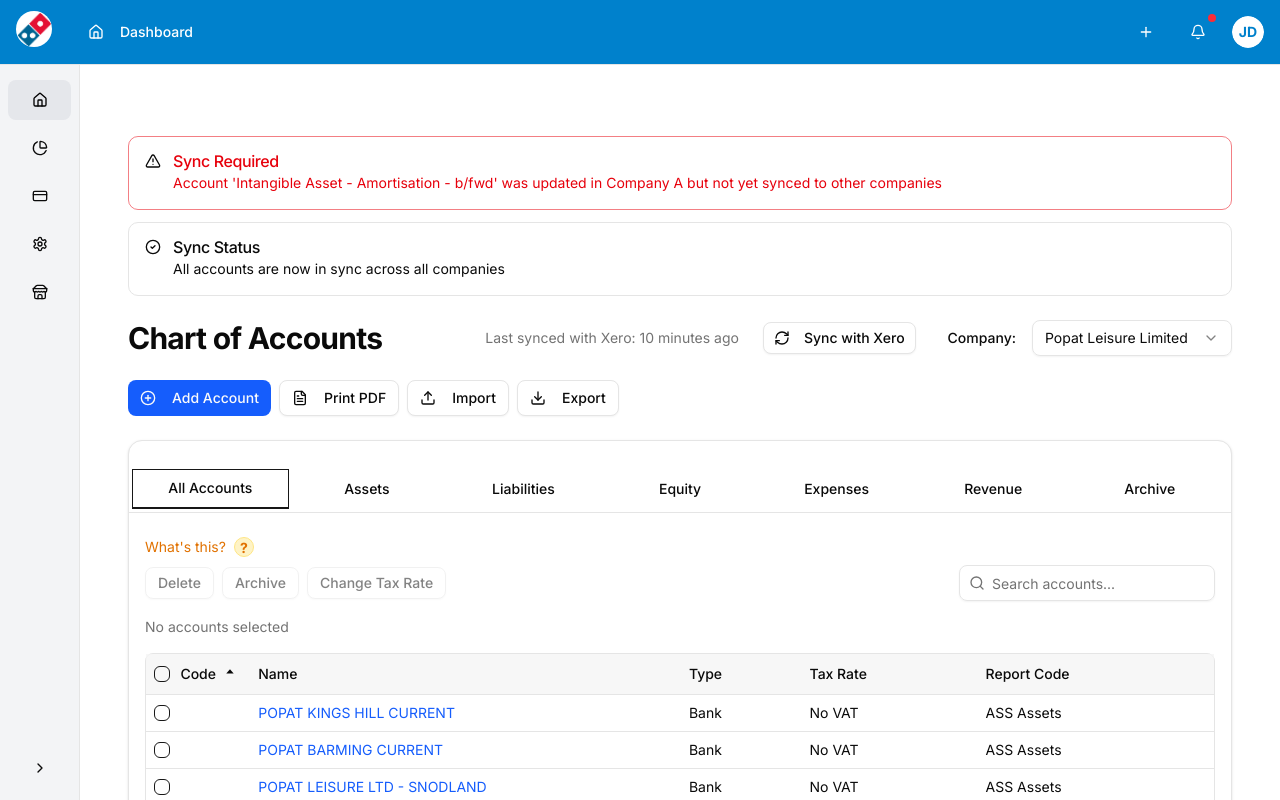
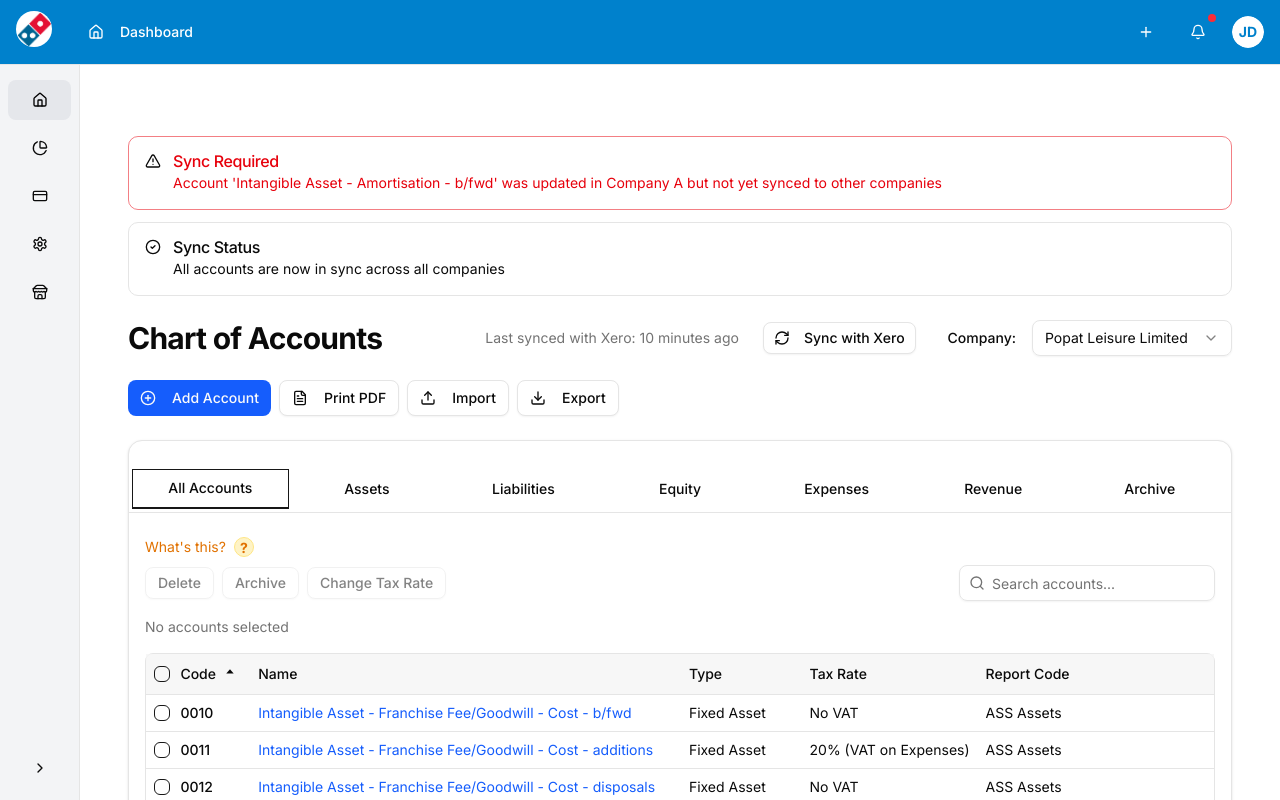
Before and after one commit to Nyal101/finchise-mockup, a Next.js app: page /accounting/ChartOfAccounts in a window 1280 px wide. Shown: the top 800 px of the page. Built offline with nearby package versions, Linux system fonts and the light colour scheme.

Commit message:
fix payroll

```diff
--- a/src/app/accounting/ChartOfAccounts/page.tsx
+++ b/src/app/accounting/ChartOfAccounts/page.tsx
@@ -115,60 +115,6 @@
 
 // Mock data for chart of accounts
 const mockAccounts: Account[] = [
-  {
-    id: "POPAT-KINGS",
-    code: "",
-    name: "POPAT KINGS HILL CURRENT",
-    type: "Bank",
-    taxRate: "No VAT",
-    reportCode: "ASS Assets",
-    selected: false
-  },
-  {
-    id: "POPAT-BARMING",
-    code: "",
-    name: "POPAT BARMING CURRENT",
-    type: "Bank",
-    taxRate: "No VAT",
-    reportCode: "ASS Assets",
-    selected: false
-  },
-  {
-    id: "POPAT-LEISURE",
-    code: "",
-    name: "POPAT LEISURE LTD - SNODLAND",
-    type: "Bank",
-    taxRate: "No VAT",
-    reportCode: "ASS Assets",
-    selected: false
-  },
-  {
-    id: "POPAT-LOOSE",
-    code: "",
-    name: "POPAT LOOSE CURRENT",
-    type: "Bank",
-    taxRate: "No VAT",
-    reportCode: "ASS Assets",
-    selected: false
-  },
-  {
-    id: "POPAT-RESERVE",
-    code: "",
-    name: "POPAT RESERVE",
-    type: "Bank",
-    taxRate: "No VAT",
-    reportCode: "ASS Assets",
-    selected: false
-  },
-  {
-    id: "POPAT-MTC",
-    code: "",
-    name: "POPAT MTC CURRENT",
-    type: "Bank",
-    taxRate: "No VAT",
-    reportCode: "ASS Assets",
-    selected: false
-  },
   {
     id: "0010",
     code: "0010",
--- a/src/app/accounting/Contacts/page.tsx
+++ b/src/app/accounting/Contacts/page.tsx
@@ -9,7 +9,7 @@
   CardTitle,
 } from "@/components/ui/card"
 import { Input } from "@/components/ui/input"
-import { Plus, Search, RefreshCw, Check, Filter } from "lucide-react"
+import { Plus, Search, RefreshCw, Filter } from "lucide-react"
 import {
   Dialog,
   DialogContent,
@@ -39,24 +39,21 @@
   const [isSyncing, setIsSyncing] = React.useState<boolean>(false)
   const [isDialogOpen, setIsDialogOpen] = React.useState(false)
   const [newContactName, setNewContactName] = React.useState("")
-  const [selectedCompanies, setSelectedCompanies] = React.useState<string[]>([])
   const [selectedContactIds, setSelectedContactIds] = React.useState<string[]>([])
   const [contactSearch, setContactSearch] = React.useState("")
   const [selectedCompanyFilter, setSelectedCompanyFilter] = React.useState<string>("all")
   const [selectedAccountCode, setSelectedAccountCode] = React.useState<string>("")
+  const [selectedCompany, setSelectedCompany] = React.useState<string>("")
 
   // Mock data - replace with actual data from your backend
   const companies = [
-    { id: "1", name: "Company A" },
-    { id: "2", name: "Company B" },
-    { id: "3", name: "Company C" },
-    { id: "4", name: "Company D" },
-    { id: "5", name: "Company E" },
-    { id: "6", name: "Company F" },
-    { id: "7", name: "Company G" },
-    { id: "8", name: "Company H" },
-    { id: "9", name: "Company I" },
-    { id: "10", name: "Company J" },
+    { id: "1", name: "Bajs Limited" },
+    { id: "2", name: "Bellam & Co Limited" },
+    { id: "3", name: "Topbake Limited" },
+    { id: "4", name: "R&D Yorkshire Limited" },
+    { id: "5", name: "Dhillon Brothers Limited" },
+    { id: "6", name: "Radas Pizza Ltd" },
+    { id: "7", name: "Nij Enterprises Ltd" },
   ]
 
   const accountCodes = [
@@ -96,7 +93,7 @@
     {
       id: "1",
       name: "1st Waste Management",
-      company: "Waste Management",
+      company: "Bajs Limited",
       lastSynced: "2024-03-20",
       defaultAccountCode: "5001",
       status: "active",
@@ -105,7 +102,7 @@
     {
       id: "2",
       name: "American Express",
-      company: "Payment Processing",
+      company: "Bellam & Co Limited",
       lastSynced: "2024-03-19",
       defaultAccountCode: "4001",
       status: "active",
@@ -114,7 +111,7 @@
     {
       id: "3",
       name: "British Gas",
-      company: "Utilities",
+      company: "Topbake Limited",
       lastSynced: "2024-03-18",
       defaultAccountCode: "6001",
       status: "active",
@@ -123,7 +120,7 @@
     {
       id: "4",
       name: "Business Stream",
-      company: "Utilities",
+      company: "R&D Yorkshire Limited",
       lastSynced: "2024-03-17",
       defaultAccountCode: "6001",
       status: "active",
@@ -132,7 +129,7 @@
     {
       id: "5",
       name: "Cartridge People",
-      company: "Office Supplies",
+      company: "Dhillon Brothers Limited",
       lastSynced: "2024-03-16",
       defaultAccountCode: "6005",
       status: "active",
@@ -141,7 +138,7 @@
     {
       id: "6",
       name: "Castle Water",
-      company: "Utilities",
+      company: "Radas Pizza Ltd",
       lastSynced: "2024-03-15",
       defaultAccountCode: "6001",
       status: "active",
@@ -150,7 +147,7 @@
     {
       id: "7",
       name: "Coca-Cola",
-      company: "Beverages",
+      company: "Nij Enterprises Ltd",
       lastSynced: "2024-03-14",
       defaultAccountCode: "5001",
       status: "active",
@@ -239,26 +236,15 @@
 
   const handleCreateContact = () => {
     // Implement contact creation logic here
-    console.log("Creating contact:", { name: newContactName, companies: selectedCompanies })
+    console.log("Creating contact:", {
+      name: newContactName,
+      company: companies.find(c => c.id === selectedCompany)?.name,
+      defaultAccountCode: selectedAccountCode
+    })
     setIsDialogOpen(false)
     setNewContactName("")
-    setSelectedCompanies([])
-  }
-
-  const toggleCompany = (companyId: string) => {
-    setSelectedCompanies(prev =>
-      prev.includes(companyId)
-        ? prev.filter(id => id !== companyId)
-        : [...prev, companyId]
-    )
-  }
-
-  const toggleAllCompanies = () => {
-    setSelectedCompanies(prev =>
-      prev.length === companies.length
-        ? []
-        : companies.map(company => company.id)
-    )
+    setSelectedCompany("")
+    setSelectedAccountCode("")
   }
 
   // Filter contacts by search and company
@@ -331,7 +317,7 @@
               <DialogHeader>
                 <DialogTitle>Create New Contact</DialogTitle>
                 <DialogDescription>
-                  Add a new contact and select which companies to add it to.
+                  Add a new contact and select a company.
                 </DialogDescription>
               </DialogHeader>
               <div className="grid gap-4 py-4">
@@ -345,37 +331,19 @@
                   />
                 </div>
                 <div className="grid gap-2">
-                  <Label>Select Companies</Label>
-                  <div className="relative">
-                    <Button
-                      variant="outline"
-                      role="combobox"
-                      className="w-full justify-between"
-                      onClick={() => toggleAllCompanies()}
-                    >
-                      {selectedCompanies.length === companies.length
-                        ? "Deselect All"
-                        : "Select All"}
-                    </Button>
-                    <ScrollArea className="h-[200px] w-full rounded-md border mt-2">
-                      <div className="p-2">
-                        {companies.map((company) => (
-                          <div
-                            key={company.id}
-                            className="flex items-center space-x-2 p-2 hover:bg-accent rounded-md cursor-pointer"
-                            onClick={() => toggleCompany(company.id)}
-                          >
-                            <div className="flex h-4 w-4 items-center justify-center rounded-sm border border-primary">
-                              {selectedCompanies.includes(company.id) && (
-                                <Check className="h-3 w-3" />
-                              )}
-                            </div>
-                            <span className="text-sm">{company.name}</span>
-                          </div>
-                        ))}
-                      </div>
-                    </ScrollArea>
-                  </div>
+                  <Label>Company</Label>
+                  <Select value={selectedCompany} onValueChange={setSelectedCompany}>
+                    <SelectTrigger>
+                      <SelectValue placeholder="Select company" />
+                    </SelectTrigger>
+                    <SelectContent>
+                      {companies.map((company) => (
+                        <SelectItem key={company.id} value={company.id}>
+                          {company.name}
+                        </SelectItem>
+                      ))}
+                    </SelectContent>
+                  </Select>
                 </div>
                 <div className="grid gap-2">
                   <Label>Default Account Code</Label>
@@ -397,7 +365,7 @@
                 <Button variant="outline" onClick={() => setIsDialogOpen(false)}>
                   Cancel
                 </Button>
-                <Button onClick={handleCreateContact} disabled={!newContactName || selectedCompanies.length === 0 || !selectedAccountCode}>
+                <Button onClick={handleCreateContact} disabled={!newContactName || !selectedCompany || !selectedAccountCode}>
                   Create Contact
                 </Button>
               </DialogFooter>
--- a/src/app/accounting/payroll/page.tsx
+++ b/src/app/accounting/payroll/page.tsx
@@ -8,7 +8,7 @@
 import { Card, CardContent, CardHeader, CardTitle } from "@/components/ui/card"
 import { Table, TableBody, TableCell, TableHead, TableHeader, TableRow } from "@/components/ui/table"
 import { Tabs, TabsContent, TabsList, TabsTrigger } from "@/components/ui/tabs"
-import { MonthSelector } from "@/app/accounting/Payroll/Components/Summary"
+import { MonthSelector } from "@/app/accounting/payroll/Components/Summary"
 
 export default function PayrollPage() {
   // State for the center (current) month
--- a/src/components/HorizontalNavBar.tsx
+++ b/src/components/HorizontalNavBar.tsx
@@ -134,7 +134,7 @@
       },
       {
         name: "Payroll",
-        href: "/accounting/Payroll",
+        href: "/accounting/payroll",
         icon: CreditCard
       },
       {
```
